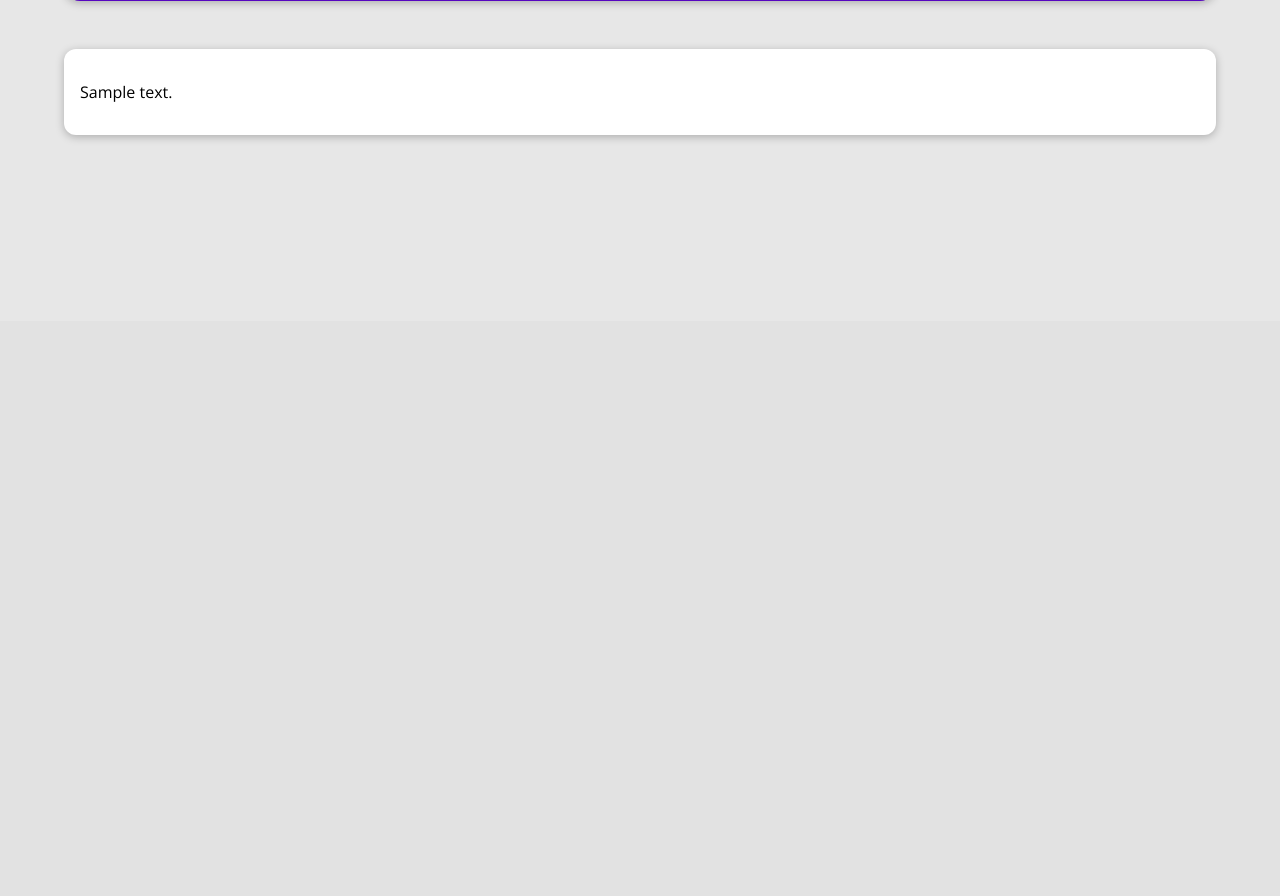
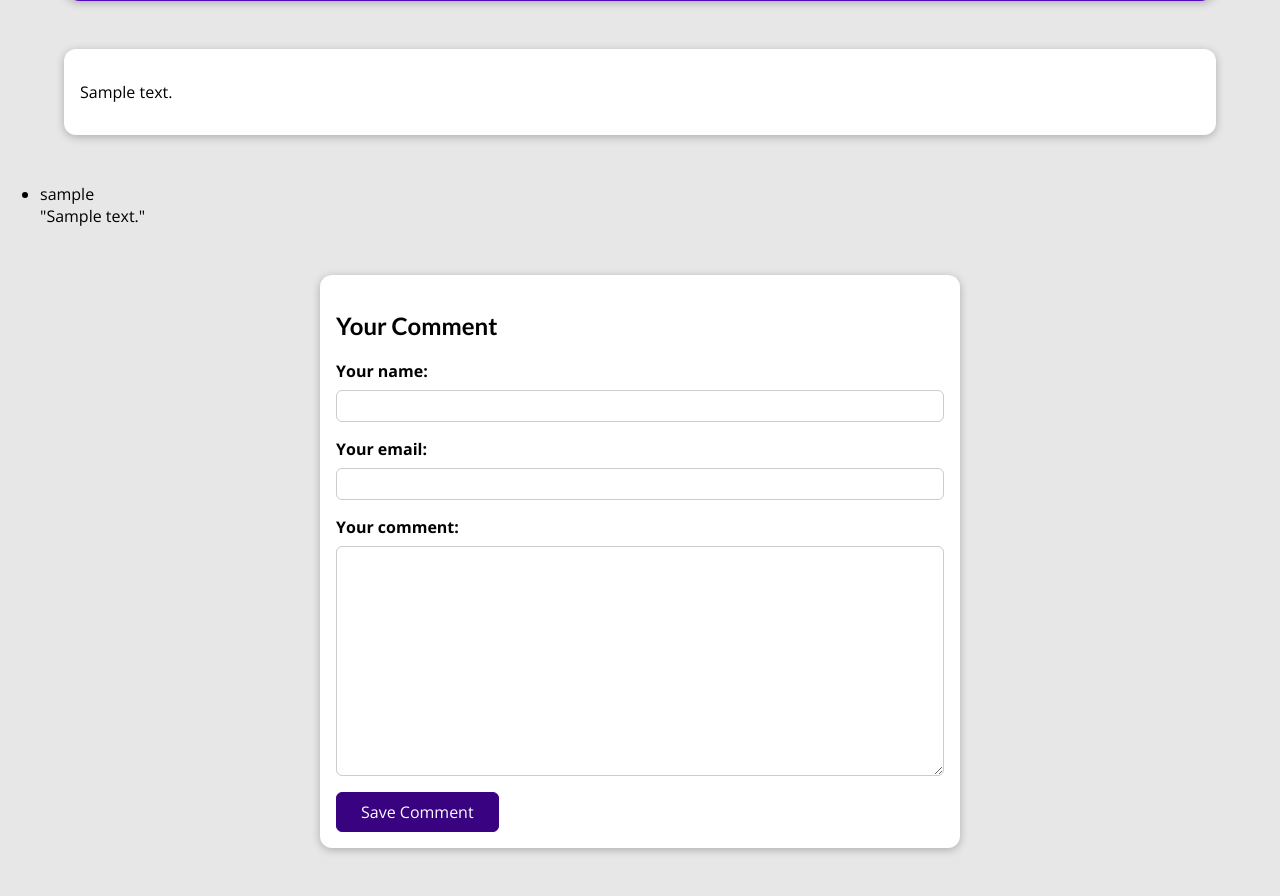
Before and after one commit to oybek703/django-blog, a Django app: a page that uses templates/blog/post-detail.html in a window 1280 px wide. Shown: the part 479-1375 px from the top of the page. Before the commit the page ends 618 px from the top, so only its background shows below. Run offline with Django 3.2, Linux system fonts and the light colour scheme; tables that the repository leaves empty hold one stand-in row (values such as "Sample post"); grey boxes marked "Sample" are stand-in pictures.

Commit message:
add new commit implemented independently

```diff
--- /dev/null
+++ b/blog/forms.py
@@ -0,0 +1,13 @@
+from django import forms
+from .models import Comment
+
+
+class CommentForm(forms.ModelForm):
+    class Meta:
+        model = Comment
+        exclude = ['post']
+        labels = {
+            'user_name': 'Your name:',
+            'user_email': 'Your email:',
+            'text': 'Your comment:'
+        }
--- a/blog/models.py
+++ b/blog/models.py
@@ -41,3 +41,10 @@ class Post(models.Model):
 
     def __str__(self):
         return self.title
+
+
+class Comment(models.Model):
+    user_name = models.CharField(max_length=32)
+    user_email = models.EmailField(max_length=64)
+    text = models.TextField(max_length=512)
+    post = models.ForeignKey(Post, on_delete=models.CASCADE, related_name='posts')
--- a/blog/urls.py
+++ b/blog/urls.py
@@ -4,5 +4,5 @@ from . import views
 urlpatterns = [
     path('', views.index, name='index'),
     path('posts/', views.posts, name='posts'),
-    path('posts/<slug>', views.post_details, name='post-details')
+    path('posts/<slug:slug>', views.post_details, name='post-details')
 ]
--- a/blog/views.py
+++ b/blog/views.py
@@ -1,72 +1,7 @@
 from django.shortcuts import render, get_object_or_404
-from datetime import date
-from .models import Post
-
-all_posts = [
-    {
-        "slug": "hike-in-the-mountains",
-        "image": "mountains.jpg",
-        "author": "Maximilian",
-        "date": date(2021, 7, 21),
-        "title": "Mountain Hiking",
-        "excerpt": "There's nothing like the views you get when hiking in the mountains! And I wasn't even prepared for what happened whilst I was enjoying the view!",
-        "content": """
-          Lorem ipsum dolor sit amet consectetur adipisicing elit. Officiis nobis
-          aperiam est praesentium, quos iste consequuntur omnis exercitationem quam
-          velit labore vero culpa ad mollitia? Quis architecto ipsam nemo. Odio.
-
-          Lorem ipsum dolor sit amet consectetur adipisicing elit. Officiis nobis
-          aperiam est praesentium, quos iste consequuntur omnis exercitationem quam
-          velit labore vero culpa ad mollitia? Quis architecto ipsam nemo. Odio.
-
-          Lorem ipsum dolor sit amet consectetur adipisicing elit. Officiis nobis
-          aperiam est praesentium, quos iste consequuntur omnis exercitationem quam
-          velit labore vero culpa ad mollitia? Quis architecto ipsam nemo. Odio.
-        """
-    },
-    {
-        "slug": "programming-is-fun",
-        "image": "coding.jpg",
-        "author": "Maximilian",
-        "date": date(2022, 3, 10),
-        "title": "Programming Is Great!",
-        "excerpt": "Did you ever spend hours searching that one error in your code? Yep - that's what happened to me yesterday...",
-        "content": """
-          Lorem ipsum dolor sit amet consectetur adipisicing elit. Officiis nobis
-          aperiam est praesentium, quos iste consequuntur omnis exercitationem quam
-          velit labore vero culpa ad mollitia? Quis architecto ipsam nemo. Odio.
-
-          Lorem ipsum dolor sit amet consectetur adipisicing elit. Officiis nobis
-          aperiam est praesentium, quos iste consequuntur omnis exercitationem quam
-          velit labore vero culpa ad mollitia? Quis architecto ipsam nemo. Odio.
-
-          Lorem ipsum dolor sit amet consectetur adipisicing elit. Officiis nobis
-          aperiam est praesentium, quos iste consequuntur omnis exercitationem quam
-          velit labore vero culpa ad mollitia? Quis architecto ipsam nemo. Odio.
-        """
-    },
-    {
-        "slug": "into-the-woods",
-        "image": "woods.jpg",
-        "author": "Maximilian",
-        "date": date(2020, 8, 5),
-        "title": "Nature At Its Best",
-        "excerpt": "Nature is amazing! The amount of inspiration I get when walking in nature is incredible!",
-        "content": """
-          Lorem ipsum dolor sit amet consectetur adipisicing elit. Officiis nobis
-          aperiam est praesentium, quos iste consequuntur omnis exercitationem quam
-          velit labore vero culpa ad mollitia? Quis architecto ipsam nemo. Odio.
-
-          Lorem ipsum dolor sit amet consectetur adipisicing elit. Officiis nobis
-          aperiam est praesentium, quos iste consequuntur omnis exercitationem quam
-          velit labore vero culpa ad mollitia? Quis architecto ipsam nemo. Odio.
-
-          Lorem ipsum dolor sit amet consectetur adipisicing elit. Officiis nobis
-          aperiam est praesentium, quos iste consequuntur omnis exercitationem quam
-          velit labore vero culpa ad mollitia? Quis architecto ipsam nemo. Odio.
-        """
-    }
-]
+from .forms import CommentForm
+from django.http import HttpResponseRedirect
+from .models import Comment, Post
 
 
 def index(request):
@@ -87,8 +22,25 @@ def posts(request):
 
 def post_details(request, slug):
     post = get_object_or_404(Post, slug=slug)
+    post_comments = Comment.objects.filter(post=post.id)
     context = {
         'post': post,
-        'post_tags': post.tags.all()
+        'post_tags': post.tags.all(),
+        'post_comments': post_comments
     }
-    return render(request, 'blog/post-detail.html', context)
+    if request.method == 'POST':
+        comment_form = CommentForm(request.POST)
+        if comment_form.is_valid():
+            user_name = request.POST['user_name']
+            user_email = request.POST['user_email']
+            text = request.POST['text']
+            new_comment = Comment(user_name=user_name, user_email=user_email, text=text, post_id=post.id)
+            new_comment.save()
+            return HttpResponseRedirect(request.path)
+        else:
+            context['comment_form'] = comment_form
+            return render(request, 'blog/post-detail.html', context)
+    else:
+        comment_form = CommentForm()
+        context['comment_form'] = comment_form
+        return render(request, 'blog/post-detail.html', context)
--- a/my_site/static/blog/post-detail.css
+++ b/my_site/static/blog/post-detail.css
@@ -73,3 +73,48 @@ main {
   border-radius: 8px;
   padding: 0.5rem 1rem;
 }
+#comment-form {
+  margin: 3rem auto;
+  width: 90%;
+  max-width: 40rem;
+  border-radius: 12px;
+  background-color: white;
+  box-shadow: 0 2px 8px rgba(0, 0, 0, 0.25);
+  padding: 1rem;
+}
+
+#comment-form button {
+  font: inherit;
+  background-color: #390281;
+  color: white;
+  border: 1px solid #390281;
+  padding: 0.5rem 1.5rem;
+  border-radius: 6px;
+  cursor: pointer;
+}
+
+#comment-form button:hover,
+#comment-form button:active {
+  background-color: #4f0ba7;
+  border-color: #4f0ba7;
+}
+
+.form-control {
+  margin-bottom: 1rem;
+}
+
+.form-control label {
+  font-weight: bold;
+  margin-bottom: 0.5rem;
+  display: block;
+}
+
+.form-control input,
+.form-control textarea {
+  display: block;
+  width: 100%;
+  font: inherit;
+  padding: 0.25rem;
+  border-radius: 6px;
+  border: 1px solid #ccc;
+}
--- a/templates/blog/post-detail.html
+++ b/templates/blog/post-detail.html
@@ -22,4 +22,25 @@
     <main>
         {{ post.content|linebreaks }}
     </main>
+    <section>
+        <ul>
+                {% for comment in post_comments %}
+                    <li>{{ comment.user_name }} <br>"{{ comment.text }}"</li>
+                {% endfor %}
+        </ul>
+    </section>
+    <section id="comment-form">
+        <h2>Your Comment</h2>
+        <form method="post" action="{% url 'post-details' post.slug %}">
+            {% csrf_token %}
+            {% for field in comment_form %}
+                <div class="form-control">
+                    {{ field.label_tag }}
+                    {{ field }}
+                    {{ field.errors }}
+                </div>
+            {% endfor %}
+            <button>Save Comment</button>
+        </form>
+    </section>
 {% endblock %}
```
Also changed, not shown: blog/migrations/0008_comment.py (added), blog/migrations/0009_alter_comment_post.py (added), my_site/static/blog/images/coding.jpg (deleted), my_site/static/blog/images/mountains.jpg (deleted), my_site/static/blog/images/woods.jpg (deleted).
